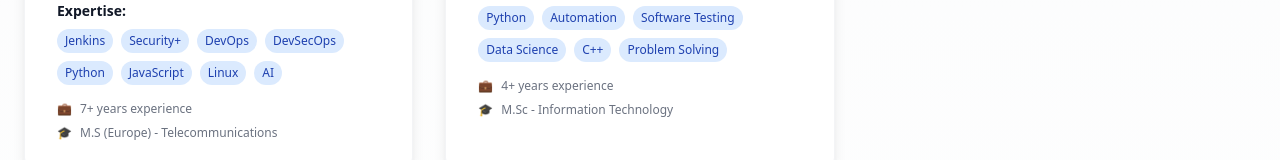
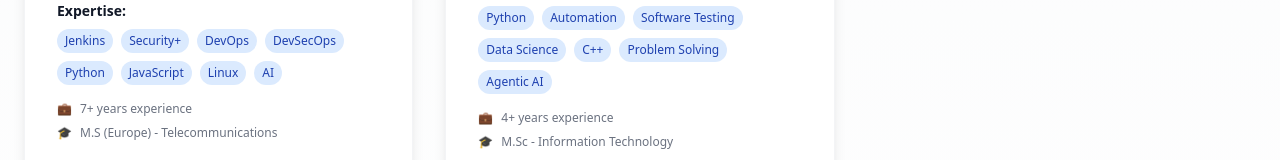
Before and after one commit to miracl-in/miracl-in.github.io, a Next.js app: page /team in a window 1280 px wide. Shown: the part 583-743 px from the top of the page. Built offline with nearby package versions, Linux system fonts and the light colour scheme.

Commit message:
Update page.tsx

```diff
--- a/app/team/page.tsx
+++ b/app/team/page.tsx
@@ -14,7 +14,7 @@ const teamMembers = [
     name: "Jossina Vijita A",
     role: "Senior Consultant",
     bio: "Expert Consultant with strong background in Python programming languages. Focuses on practical testing skills and problem-solving.",
-    expertise: ["Python", "Automation", "Software Testing", "Data Science", "C++", "Problem Solving"],
+    expertise: ["Python", "Automation", "Software Testing", "Data Science", "C++", "Problem Solving", "Agentic AI"],
     experience: "4+ years",
     education: "M.Sc - Information Technology",
     image: "JV"
```
